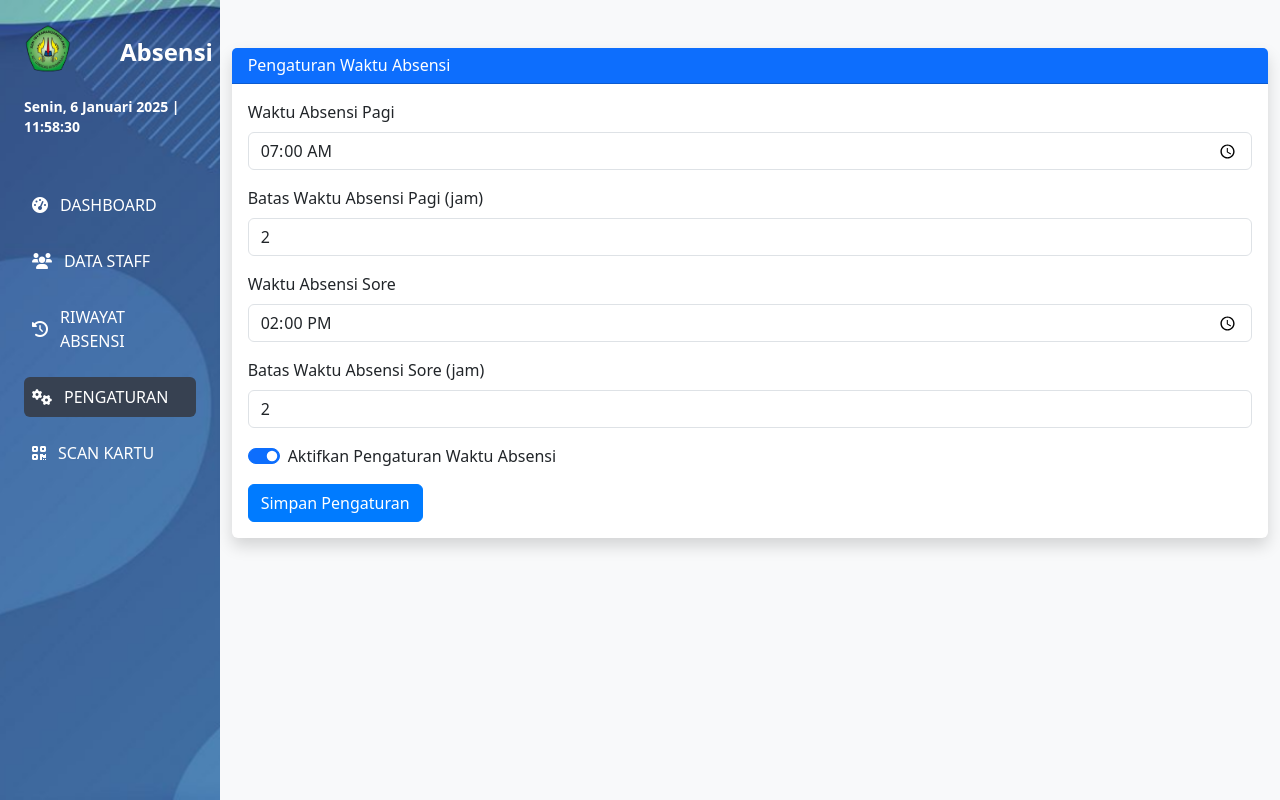
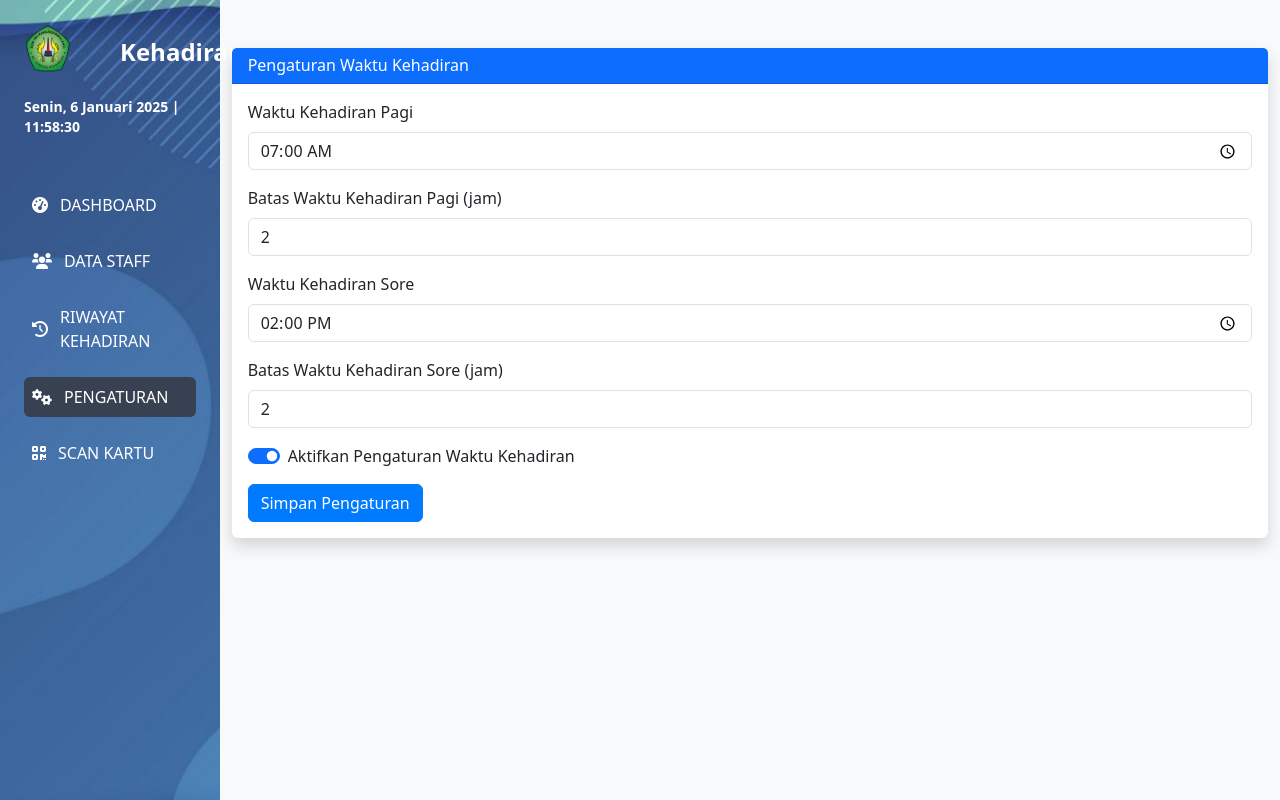
Before and after one commit to bariqazhar5/IFTER, a PHP site: page /pengaturan.php in a window 1280 px wide. Run offline with PHP 8.4, Linux system fonts and the light colour scheme; data comes from the database, SQL or seed files in the repository; some libraries are stand-ins or nearby versions.

Commit message:
ganti dari absensi ke (kehadiran)

```diff
--- a/edit.php
+++ b/edit.php
@@ -74,7 +74,7 @@ if ($_SERVER['REQUEST_METHOD'] === 'POST') {
             <div class="flex items-center justify-between mb-6">
                 <div class="flex items-center gap-3">
                     <img class="w-12 h-auto" src="./images/loggo.png" alt="">
-                    <h2 class="text-2xl font-bold mt-2">Absensi</h2>
+                    <h2 class="text-2xl font-bold mt-2">Kehadiran</h2>
                 </div>
             </div>
 
@@ -93,7 +93,7 @@ if ($_SERVER['REQUEST_METHOD'] === 'POST') {
                 </li>
                 <li>
                     <a href="absensi.php" class="flex items-center text-white hover:bg-gray-700 p-2 rounded">
-                        <i class="fas fa-history mr-3"></i> RIWAYAT ABSENSI
+                        <i class="fas fa-history mr-3"></i> RIWAYAT KEHADIRAN
                     </a>
                 </li>
                 <li>
--- a/footer.php
+++ b/footer.php
@@ -1,3 +1,3 @@
 <footer>
-        <p>&copy; <?php echo date('Y'); ?> Sistem Absensi SDN KarangPawulang</p>
+        <p>&copy; <?php echo date('Y'); ?> Sistem Kehadiran SDN KarangPawulang</p>
 </footer>
--- a/menu.php
+++ b/menu.php
@@ -26,7 +26,7 @@ if ($konek) {
                     <a class="nav-link <?php echo (basename($_SERVER['PHP_SELF']) == 'datakaryawan.php') ? 'active' : ''; ?>" href="datakaryawan.php">Data Karyawan</a>
                 </li>
                 <li class="nav-item">
-                    <a class="nav-link <?php echo (basename($_SERVER['PHP_SELF']) == 'absensi.php') ? 'active' : ''; ?>" href="absensi.php">Rekap Absensi</a>
+                    <a class="nav-link <?php echo (basename($_SERVER['PHP_SELF']) == 'absensi.php') ? 'active' : ''; ?>" href="absensi.php">Rekap Kehadiran</a>
                 </li>
                 <li class="nav-item">
                     <a class="nav-link <?php echo (basename($_SERVER['PHP_SELF']) == 'scan.php') ? 'active' : ''; ?>" href="scan.php">Scan Kartu</a>
--- a/pengaturan.php
+++ b/pengaturan.php
@@ -56,7 +56,7 @@ if ($_SERVER['REQUEST_METHOD'] === 'POST') {
 <head>
     <meta charset="UTF-8">
     <meta name="viewport" content="width=device-width, initial-scale=1.0">
-    <title>Pengaturan Absensi</title>
+    <title>Pengaturan Kehadiran</title>
     <link href="https://cdn.jsdelivr.net/npm/bootstrap@5.3.0-alpha1/dist/css/bootstrap.min.css" rel="stylesheet">
     <link rel="stylesheet" href="css/header.css">
     <script src="https://cdn.tailwindcss.com"></script>
@@ -70,7 +70,7 @@ if ($_SERVER['REQUEST_METHOD'] === 'POST') {
             <div class="flex items-center justify-between mb-6">
                 <div class="flex items-center gap-5">
                     <img class="w-12 h-auto" src="./images/loggo.png" alt="">
-                    <h2 class="text-2xl font-bold mt-2">Absensi</h2>
+                    <h2 class="text-2xl font-bold mt-2">Kehadiran</h2>
                 </div>
             </div>
 
@@ -89,7 +89,7 @@ if ($_SERVER['REQUEST_METHOD'] === 'POST') {
                 </li>
                 <li>
                     <a href="absensi.php" class="flex items-center text-white hover:bg-gray-700 p-2 rounded">
-                        <i class="fas fa-history mr-3"></i> RIWAYAT ABSENSI
+                        <i class="fas fa-history mr-3"></i> RIWAYAT KEHADIRAN
                     </a>
                 </li>
                 <li>
@@ -107,7 +107,7 @@ if ($_SERVER['REQUEST_METHOD'] === 'POST') {
 
         <!-- Mobile Sidebar -->
         <div class="lg:hidden bg-blue-500 text-white p-4 flex items-center justify-between">
-            <h2 class="text-lg font-bold">Absensi</h2>
+            <h2 class="text-lg font-bold">Kehadiran</h2>
             <button id="burger" class="text-white text-3xl">
                 <i class="fas fa-bars"></i>
             </button>
@@ -116,7 +116,7 @@ if ($_SERVER['REQUEST_METHOD'] === 'POST') {
         <div id="mobileSidebar" class="fixed inset-0 bg-blue-500 text-white z-50 transform -translate-x-full transition-transform duration-300">
             <div class="p-6">
                 <div class="flex items-center justify-between mb-6">
-                    <h2 class="text-xl font-bold">Absensi</h2>
+                    <h2 class="text-xl font-bold">Kehadiran</h2>
                     <button id="closeSidebar" class="text-3xl">
                         <i class="fas fa-times"></i>
                     </button>
@@ -135,7 +135,7 @@ if ($_SERVER['REQUEST_METHOD'] === 'POST') {
                     </li>
                     <li>
                         <a href="absensi.php" class="flex items-center text-white hover:bg-gray-700 p-2 rounded">
-                            <i class="fas fa-history mr-3"></i> RIWAYAT ABSENSI
+                            <i class="fas fa-history mr-3"></i> RIWAYAT KEHADIRAN
                         </a>
                     </li>
                     <li>
@@ -151,7 +151,7 @@ if ($_SERVER['REQUEST_METHOD'] === 'POST') {
                 </ul>
             </div>
             <div class="fixed bottom-0 w-full bg-gray-800 text-center text-white py-2">
-                <p>&copy; <?php echo date('Y'); ?> Sistem Absensi SDN KarangPawulang</p>
+                <p>&copy; <?php echo date('Y'); ?> Sistem Kehadiran SDN KarangPawulang</p>
             </div>
         </div>
 
@@ -159,29 +159,29 @@ if ($_SERVER['REQUEST_METHOD'] === 'POST') {
         <main class="container my-5">
             <div class="card shadow border-0">
                 <div class="card-header bg-primary text-white">
-                    <h3 class="m-0">Pengaturan Waktu Absensi</h3>
+                    <h3 class="m-0">Pengaturan Waktu Kehadiran</h3>
                 </div>
                 <div class="card-body">
                     <form method="POST" action="">
                         <div class="mb-3">
-                            <label for="pagi_mulai" class="form-label">Waktu Absensi Pagi</label>
+                            <label for="pagi_mulai" class="form-label">Waktu Kehadiran Pagi</label>
                             <input type="time" class="form-control" id="pagi_mulai" name="pagi_mulai" value="<?php echo htmlspecialchars($pengaturan['pagi_mulai']); ?>" required>
                         </div>
                         <div class="mb-3">
-                            <label for="pagi_batas" class="form-label">Batas Waktu Absensi Pagi (jam)</label>
+                            <label for="pagi_batas" class="form-label">Batas Waktu Kehadiran Pagi (jam)</label>
                             <input type="number" step="0.1" class="form-control" id="pagi_batas" name="pagi_batas" value="<?php echo htmlspecialchars($pengaturan['pagi_batas']); ?>" required>
                         </div>
                         <div class="mb-3">
-                            <label for="sore_mulai" class="form-label">Waktu Absensi Sore</label>
+                            <label for="sore_mulai" class="form-label">Waktu Kehadiran Sore</label>
                             <input type="time" class="form-control" id="sore_mulai" name="sore_mulai" value="<?php echo htmlspecialchars($pengaturan['sore_mulai']); ?>" required>
                         </div>
                         <div class="mb-3">
-                            <label for="sore_batas" class="form-label">Batas Waktu Absensi Sore (jam)</label>
+                            <label for="sore_batas" class="form-label">Batas Waktu Kehadiran Sore (jam)</label>
                             <input type="number" step="0.1" class="form-control" id="sore_batas" name="sore_batas" value="<?php echo htmlspecialchars($pengaturan['sore_batas']); ?>" required>
                         </div>
                         <div class="form-check form-switch mb-3">
                             <input class="form-check-input" type="checkbox" id="aktifkan_absensi" name="aktifkan_absensi" <?php echo $pengaturan['aktifkan_absensi'] ? 'checked' : ''; ?>>
-                            <label class="form-check-label" for="aktifkan_absensi">Aktifkan Pengaturan Waktu Absensi</label>
+                            <label class="form-check-label" for="aktifkan_absensi">Aktifkan Pengaturan Waktu Kehadiran</label>
                         </div>
                         <button type="submit" class="btn btn-primary">Simpan Pengaturan</button>
                     </form>
--- a/tambah.php
+++ b/tambah.php
@@ -97,7 +97,7 @@ mysqli_query($konek, $deleteQuery);
             <div class="flex items-center justify-between mb-6">
                 <div class="flex items-center gap-3">
                     <img class="w-12 h-auto" src="./images/loggo.png" alt="">
-                    <h2 class="text-2xl font-bold mt-2">Absensi</h2>
+                    <h2 class="text-2xl font-bold mt-2">Kehadiran</h2>
                 </div>
             </div>
 
@@ -116,7 +116,7 @@ mysqli_query($konek, $deleteQuery);
                 </li>
                 <li>
                     <a href="absensi.php" class="flex items-center text-white hover:bg-gray-700 p-2 rounded">
-                        <i class="fas fa-history mr-3"></i> RIWAYAT ABSENSI
+                        <i class="fas fa-history mr-3"></i> RIWAYAT KEHADIRAN
                     </a>
                 </li>
                 <li>
```
Also changed, not shown: absensi.php (+25 -33 lines), datakaryawan.php (+6 -6 lines), edit_absensi.php (+5 -5 lines), index.php (+12 -12 lines), scan.php (+10 -10 lines).
